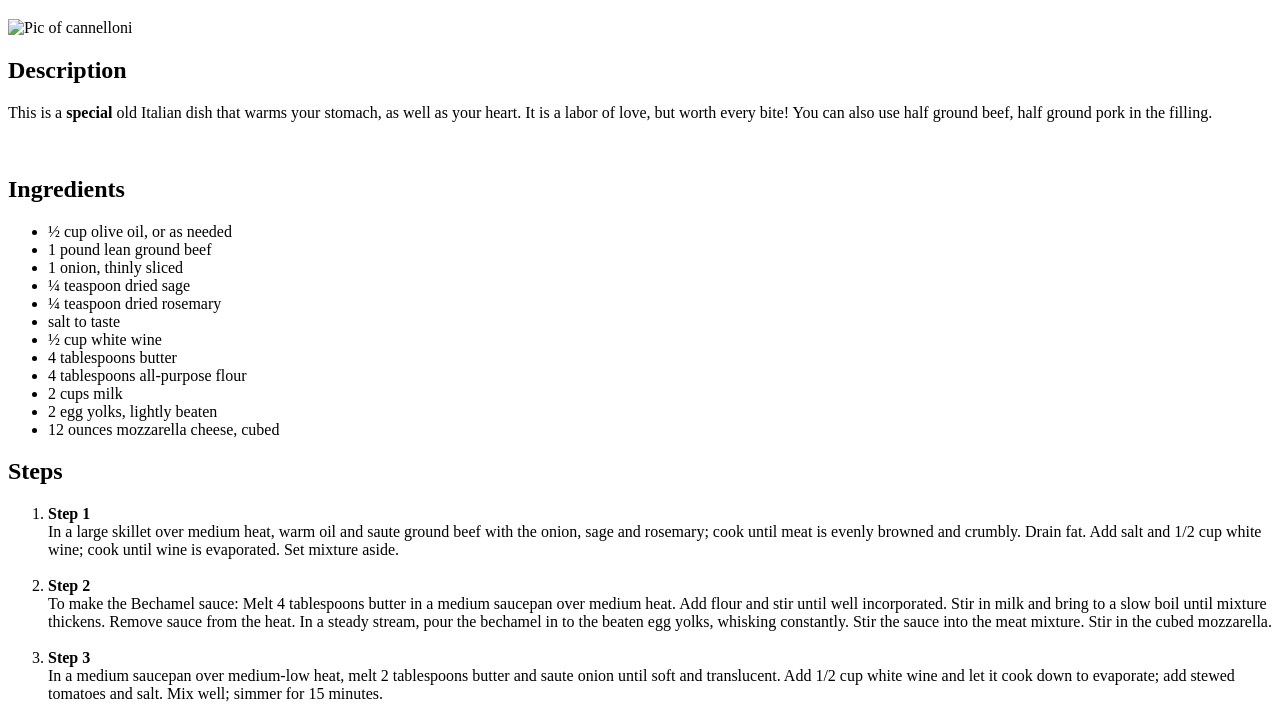
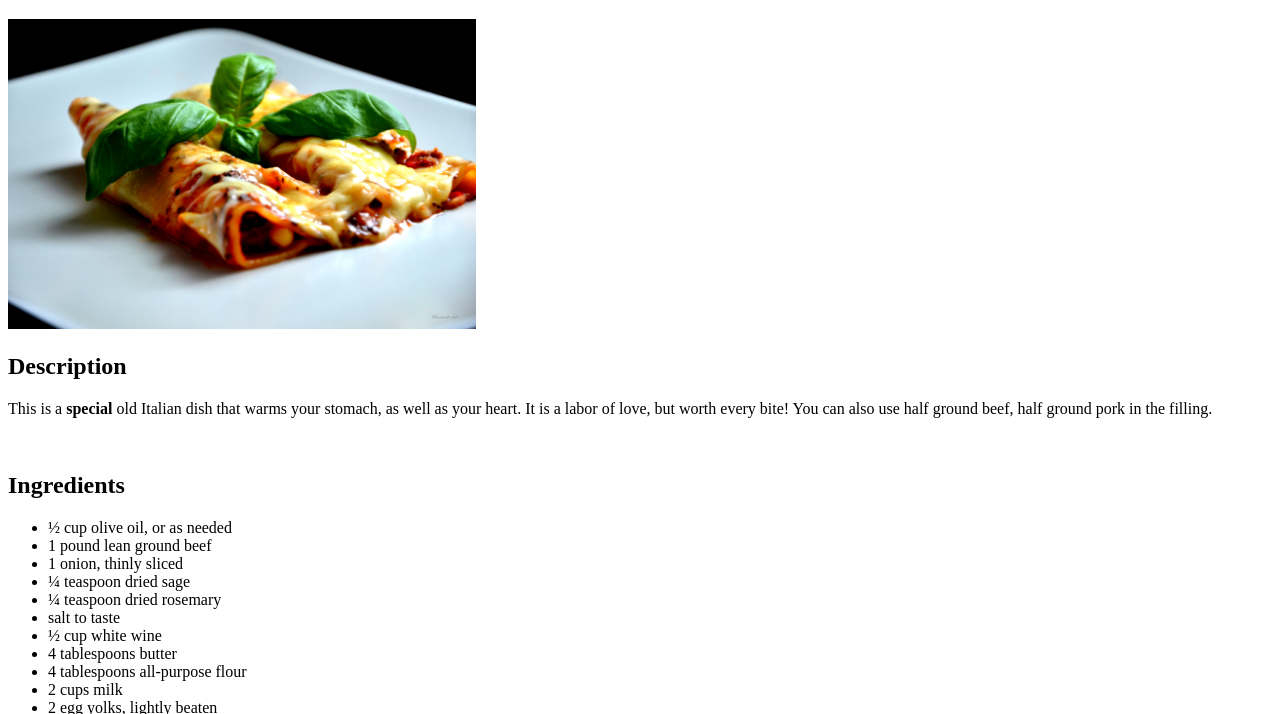
Before and after one commit to criccardori18/odin-recipes, a plain HTML site: page recipes/cannelloni.html in a window 1280 px wide. Shown: the part 61-775 px from the top of the page. Drawn offline with Linux system fonts and the light colour scheme; the site is published under a folder, as on GitHub Pages, so addresses that start at the root find nothing.

Commit message:
Bug fixed for img src root link

```diff
--- a/recipes/cannelloni.html
+++ b/recipes/cannelloni.html
@@ -7,7 +7,7 @@
 </head>
 <body>
     <h1>Cannelloni</h1>
-    <img src="/odin-recipes/recipes/images/cannelloni.jpg" alt="Pic of cannelloni" height="310">
+    <img src="images/cannelloni.jpg" alt="Pic of cannelloni" height="310">
     <h2>Description</h2>
     <p>This is a <strong>special</strong> old Italian dish that warms your stomach, as well as your heart. It is a labor of love, but worth every bite! You can also use half ground beef, half ground pork in the filling.</p>
     <br>
```
